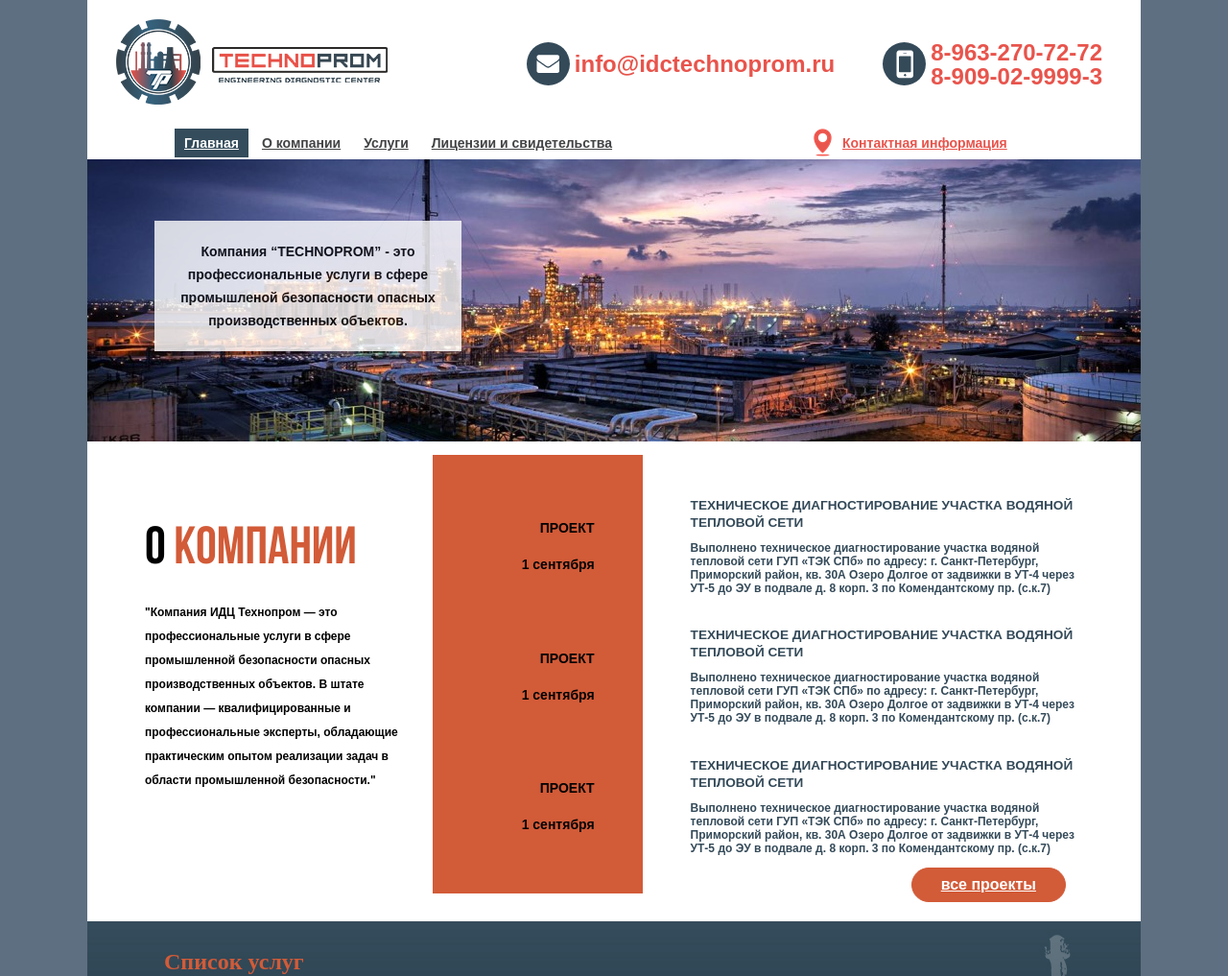
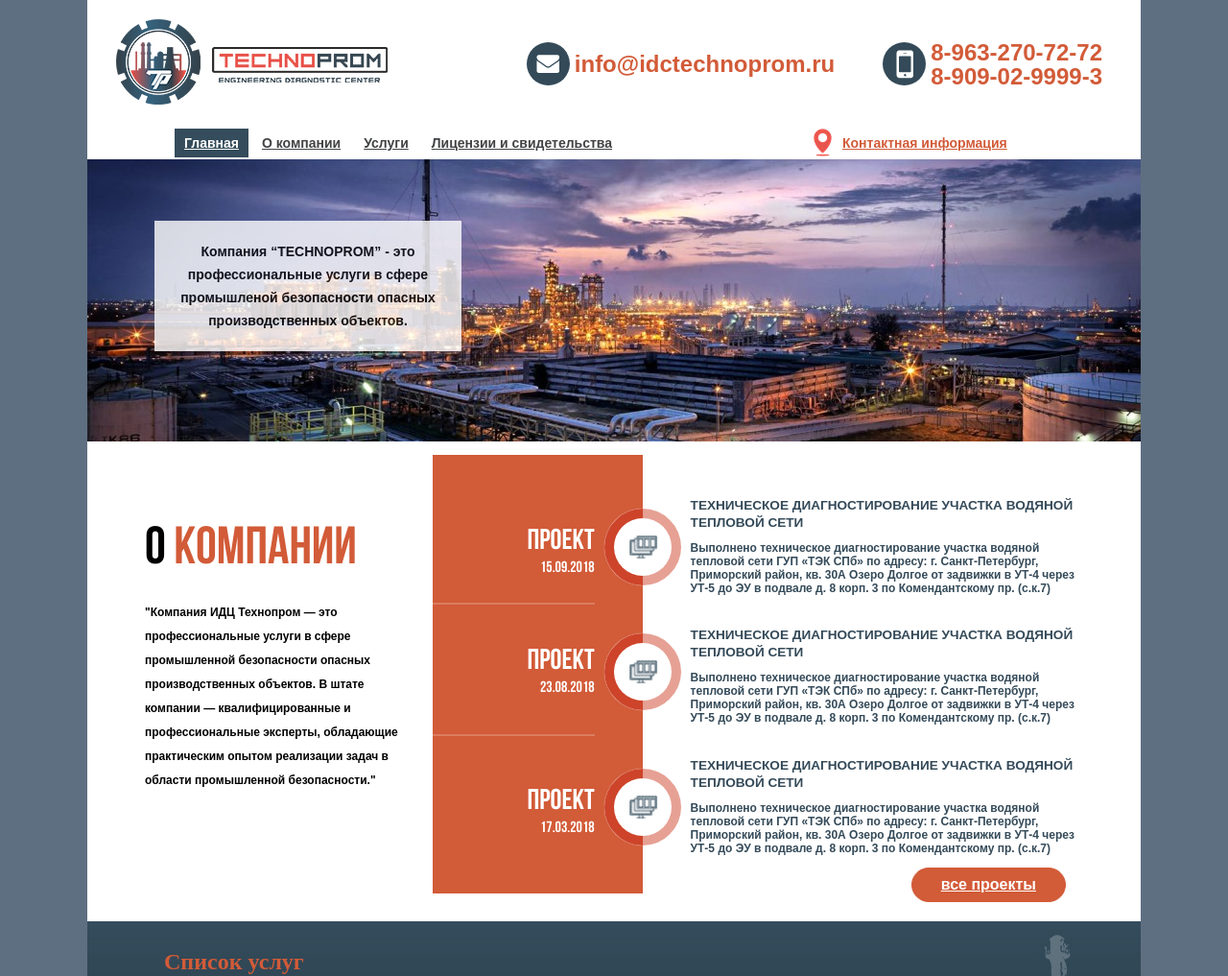
Before and after one commit to Badaizoki/-, a plain HTML site: page index.html in a window 1280 px wide. Shown: the top 1017 px of the page at 96% size. Drawn offline with Linux system fonts and the light colour scheme.

Commit message:
123
gchjc

```diff
--- a/index.html
+++ b/index.html
@@ -54,9 +54,9 @@
 			<ul class="projects-list">
 				<li class="projects-item">
           <div class="pro neoli">
-          <p>ПРОЕКТ</p>
-          <time datetime="01.05.2018">1 сентября</time>
-        </div>
+          <p class="neoli-p">ПРОЕКТ</p>
+          <time class="timepro" datetime="01.05.2018">15.09.2018</time>
+          </div>
         <div class="project-item-div neo">
           <h3 class="projects-item-h3">ТЕХНИЧЕСКОЕ ДИАГНОСТИРОВАНИЕ УЧАСТКА ВОДЯНОЙ ТЕПЛОВОЙ СЕТИ</h3>
 					<a class="projects-item-a" href="projects-item.html">Выполнено техническое диагностирование участка водяной тепловой сети ГУП «ТЭК СПб» по адресу: г. Санкт-Петербург, Приморский район, кв. 30А Озеро Долгое от задвижки в УТ-4 через УТ-5 до ЭУ в подвале д. 8 корп. 3 по Комендантскому пр. (с.к.7)</a>
@@ -64,8 +64,8 @@
         </li>
         <li class="projects-item">
           <div class="pro trinli">
-          <p>ПРОЕКТ</p>
-          <time datetime="01.05.2018">1 сентября</time>
+          <p class="neoli-p">ПРОЕКТ</p>
+          <time class="timepro" datetime="23.08.2018">23.08.2018</time>
         </div>
         <div class="project-item-div trin">
           <h3 class="projects-item-h3">ТЕХНИЧЕСКОЕ ДИАГНОСТИРОВАНИЕ УЧАСТКА ВОДЯНОЙ ТЕПЛОВОЙ СЕТИ</h3>
@@ -74,8 +74,8 @@
         </li>
         <li class="projects-item">
           <div class="pro morli">
-          <p>ПРОЕКТ</p>
-          <time datetime="01.05.2018">1 сентября</time>
+          <p class="neoli-p">ПРОЕКТ</p>
+          <time class="timepro" datetime="17.03.2018">17.03.2018</time>
         </div>
         <div class="project-item-div mor">
           <h3 class="projects-item-h3">ТЕХНИЧЕСКОЕ ДИАГНОСТИРОВАНИЕ УЧАСТКА ВОДЯНОЙ ТЕПЛОВОЙ СЕТИ</h3>
@@ -83,7 +83,7 @@
         </div>
         </li>
       </ul>
-        <a class="projects-button" href="#">все проекты</a>
+        <a class="projects-button" href="html/projects.html">все проекты</a>
 		</section>
   </div>
     <section class="servisec">
--- a/style.css
+++ b/style.css
@@ -57,7 +57,7 @@ a {
 }
 
 .footer-navigation a {
-color: #e8544c;
+color: #d25b38;
 text-decoration: underline;
 font-size: 11px;
 }
@@ -68,7 +68,7 @@ text-decoration: underline;
 }
 
 .site-navigation-contacts {
-  color: #e8544c;
+  color: #d25b38;
 }
 
 .site-navigation li a.current{
@@ -77,7 +77,7 @@ text-decoration: underline;
 }
 
 .main-header-contacts{
-  color: #e8544c;
+  color: #d25b38;
   font-size: 24px;
 }
 
@@ -106,7 +106,7 @@ em{
 }
 
 .about_us_img{
-  color: #e8544c;
+  color: #d25b38;
   border: 10px;
   border-style: solid;
   border-radius: 100px;
@@ -128,7 +128,7 @@ padding-right: 30px;
 }
 
 .news time{
-color: #e8544c;
+color: #d25b38;
 font-size: 14PX;
 font-weight: bold;
 font-family:Bebas Neue;
@@ -176,10 +176,10 @@ font-family:Bebas Neue;
   bottom: 20px;
   color: #ffffff;
   text-decoration: underline;
-  background-color: #e8544c;
+  background-color: #d25b38;
   font-size: 16px;
   font-weight: bold;
-  border: 1px solid #e8544c;
+  border: 1px solid #d25b38;
   border-radius: 20px;
   padding: 5px;
   padding-right: 20px;
@@ -381,14 +381,123 @@ padding-top: 30px;
 }
 
 .trinli{
-padding-bottom: 39px;
-padding-top: 40px;
+padding-bottom: 37px;
+padding-top: 15px;
 
 }
 
 .morli{
   padding-bottom: 40px;
 }
+
+.neoli-p{
+  font-family:bebas_neuebold;
+  font-weight: bold;
+  color: #ffffff;
+  font-size: 30px;
+  margin-bottom: 5px;
+}
+
+.timepro{font-family:bebas_neuebold;
+font-weight: bold;
+color: #ffffff;
+font-size: 16px;
+}
+
+  .round {
+    width: 6em;
+    height: 6em;
+    background: orangered;
+    border-radius: 50%;
+    }
+
+.neoli, .trinli, .morli{
+  position: relative;
+}
+
+.neoli::after{
+  content: "";
+  position: absolute;
+
+  width: 60px;
+  height: 60px;
+
+  right: -90px;
+  top: 40px;
+
+  border-radius: 100%;
+  background: #fff;
+
+  border-right: 10px solid rgba(205,68,42,0.5);
+  border-top: 10px solid rgba(205,68,42,0.5);
+  border-left: 10px solid rgba(205,68,42);
+  border-bottom: 10px solid rgba(205,68,42);
+  transform: rotate(45deg);
+  box-shadow: 0 0 1px #fff inset,
+              0 0 1px #fff inset,
+              0 0 1px #fff;
+
+  background-image: url("img/projects1.png"); display: inline-block;
+  background-repeat: no-repeat;
+  background-position: center;
+}
+
+.trinli::after{
+  content: "";
+  position: absolute;
+  display: block;
+
+  width: 60px;
+  height: 60px;
+
+  right: -90px;
+  top: 30px;
+
+  border-radius: 100%;
+
+  border-right: 10px solid rgba(205,68,42,0.5);
+  border-top: 10px solid rgba(205,68,42,0.5);
+  border-left: 10px solid #cd442a;
+  border-bottom: 10px solid #cd442a;
+  transform: rotate(45deg);
+  box-shadow: 0 0 1px #fff inset,
+              0 0 1px #fff inset,
+              0 0 1px #fff;
+
+  background-image: url("img/projects1.png");
+  background-repeat: no-repeat;
+  background-position: center;
+  background-color: #ffffff;
+}
+
+.morli::after{
+  content: "";
+  position: absolute;
+  display: block;
+
+  width: 60px;
+  height: 60px;
+
+  right: -90px;
+  top: 10px;
+
+  border-radius: 100%;
+
+  border-right: 10px solid rgba(205,68,42,0.5);
+  border-top: 10px solid rgba(205,68,42,0.5);
+  border-left: 10px solid #cd442a;
+  border-bottom: 10px solid #cd442a;
+  transform: rotate(45deg);
+  box-shadow: 0 0 1px #fff inset,
+              0 0 1px #fff inset,
+              0 0 1px #fff;
+
+  background-image: url("img/projects1.png");
+  background-repeat: no-repeat;
+  background-position: center;
+  background-color: #ffffff;
+}
+
 
 .servisec{
   position: relative;
@@ -511,7 +620,7 @@ input[type="radio"].visually-hidden {
 
   width: 10px;
   height: 70%;
-  background-color: #e8544c;
+  background-color: #d25b38;
 }
 
 .news-list{
@@ -711,7 +820,7 @@ background-position: center;
 }
 
 .projectsall time{
-color: #e8544c;
+color: #d25b38;
 font-size: 14PX;
 }
 
@@ -744,7 +853,7 @@ h2{
 .contacts-all-h2{
   font-size: 24px;
   font-weight: bold;
-  color: #e8544c;
+  color: #d25b38;
   margin-top: 0;
   margin-bottom: 0;
 }
@@ -824,3 +933,8 @@ h2{
   font-size: 12px;
   font-style: normal;
 }
+
+.trinli{
+  border-top: 2px solid #db7c60;
+  border-bottom: 2px solid #db7c60;
+}
```
Also changed, not shown: img/projects.png, img/projects1.png (added).
